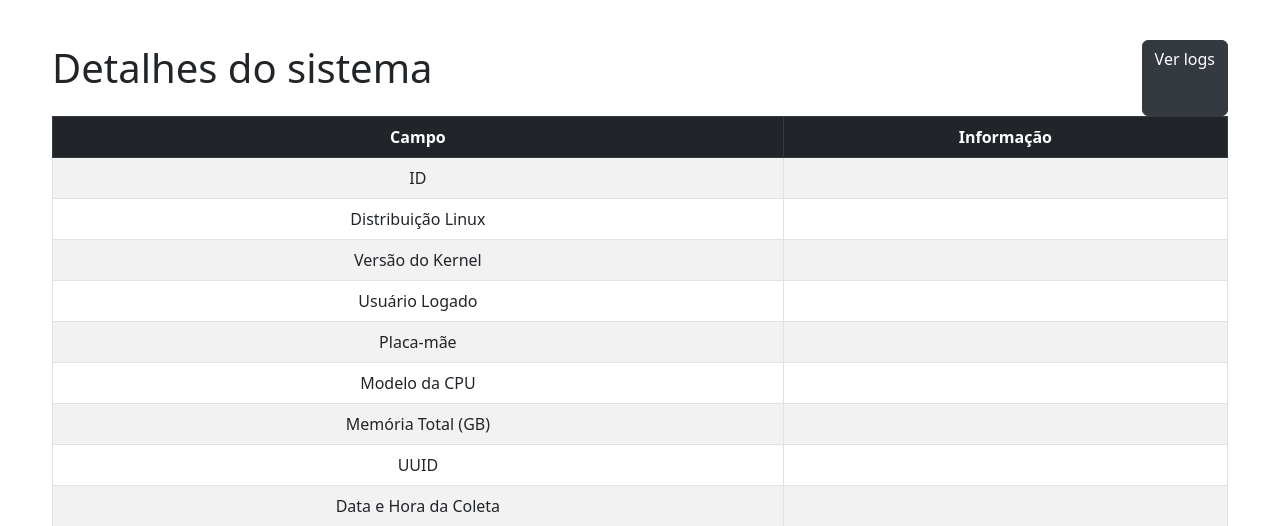
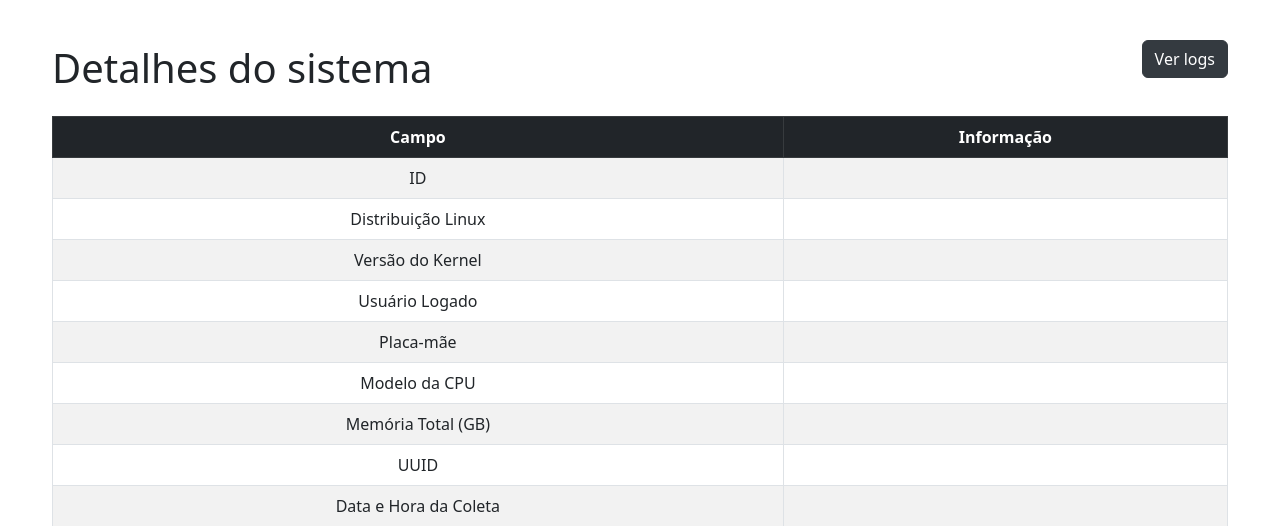
Before and after one commit to dacom-laboratorio-cm/inventory-lab, a Flask app: template templates/details.html in a window 1280 px wide. Shown: the top 526 px of the page. Run offline with Flask 3, Linux system fonts and the light colour scheme; the template is opened without the code that fills it, so the values that code supplies are empty; parts of the project's set-up code (start-up, migrations or seed data) failed here and were passed over.

Commit message:
fix: button logs

```diff
--- a/templates/details.html
+++ b/templates/details.html
@@ -32,6 +32,7 @@
         margin-top: 20px;
         background-color: #343a40;
         border-color: #343a40;
+        height: fit-content;
       }
 
       .header-container {
```
